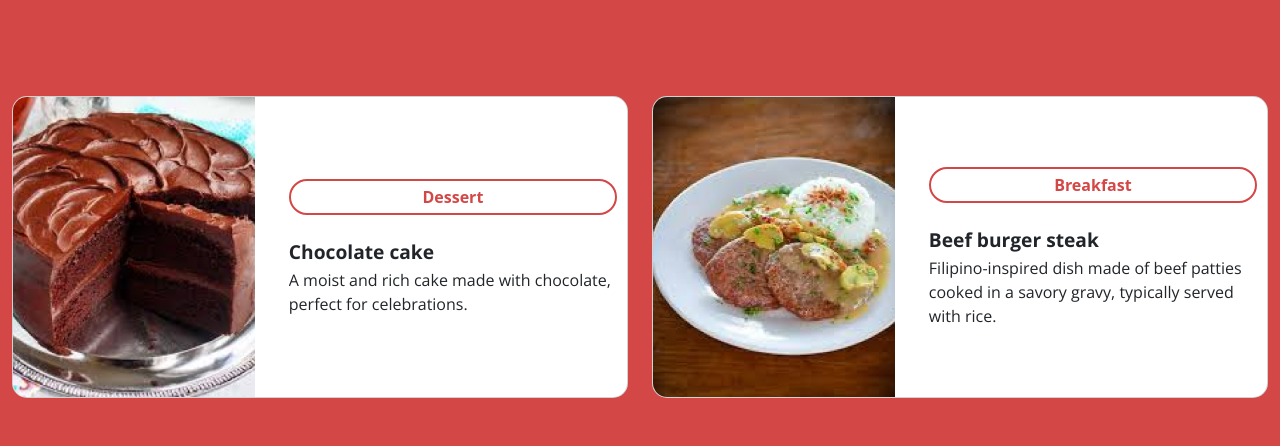
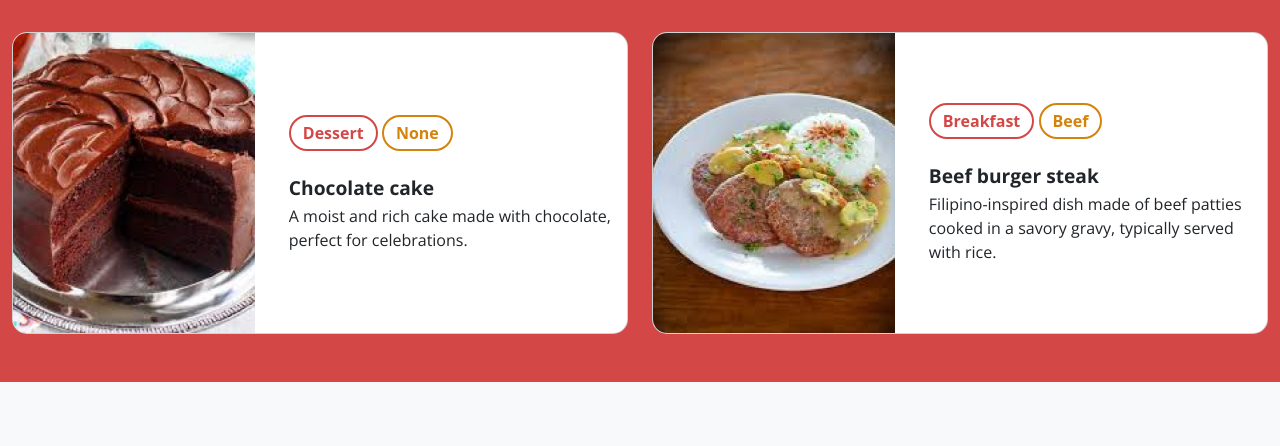
Before and after one commit to HexaStacks-org/TasteBuds, a PHP site: page /foodListings.php in a window 1280 px wide. Shown: the part 937-1383 px from the top of the page. After the commit the page ends 1319 px from the top, so only its background shows below. Run offline with PHP 8.4, Linux system fonts and the light colour scheme; data comes from the database, SQL or seed files in the repository; some web fonts are replaced.

Commit message:
refiend integration for food listings

```diff
--- a/foodListings.php
+++ b/foodListings.php
@@ -5,22 +5,6 @@ $primaryCategoryFilter = isset($_GET['primaryCategoryName']) ? $_GET['primaryCat
 $subcategoryFilter = isset($_GET['subcategoryName']) ? $_GET['subcategoryName'] : '';
 
 // Query for Recipe Details
-$queryFourLatestRecipes = "
-    SELECT recipes.*,
-           users.*,
-           images.*,
-           primaryfoodcategories.*,
-           foodSubcategories.*,
-           (SELECT COUNT(likeID) FROM likes WHERE likes.recipeID = recipes.recipeID) AS likesCount,
-          (SELECT COUNT(bookmarkID) FROM bookmarks WHERE bookmarks.recipeID = recipes.recipeID) AS bookmarksCount
-    FROM recipes
-    LEFT JOIN users ON users.userID = recipes.userID
-    LEFT JOIN images ON images.recipeID = recipes.recipeID
-    LEFT JOIN primaryfoodcategories ON primaryfoodcategories.primaryCategoryID = recipes.primaryCategoryID
-    LEFT JOIN foodSubcategories ON foodSubcategories.subcategoryID = recipes.subcategoryID
-    ORDER BY recipes.createdAt DESC LIMIT 4
-";
-
 $queryRecipes = "
     SELECT recipes.*,
            users.*,
@@ -35,6 +19,8 @@ $queryRecipes = "
     LEFT JOIN primaryfoodcategories ON primaryfoodcategories.primaryCategoryID = recipes.primaryCategoryID
     LEFT JOIN foodSubcategories ON foodSubcategories.subcategoryID = recipes.subcategoryID
 ";
+
+$queryFourLatestRecipes = $queryRecipes . "ORDER BY recipes.createdAt DESC LIMIT 4";
 
 // Query for counting the total number of filtered recipes
 $queryCount = "
@@ -200,15 +186,15 @@ $subcategoryResults = executeQuery($subcategoryQuery);
       <div class="row">
 
         <!--  The total count for results-->
-    <div class="row mt-5 mb-3">
+        <div class="row mt-5 mb-5">
           <div class="col text-center" style="color:white;">
-        <h4>CHECK OUT THESE LATEST RECIPES!</h4>
+            <h4>CHECK OUT THESE LATEST RECIPES</h4>
           </div>
         </div>
 
         <?php if (mysqli_num_rows($resultFourLatestRecipes) > 0) {
           while ($rowFourLatestRecipes = mysqli_fetch_assoc($resultFourLatestRecipes)) { ?>
-          <div class="col-md-6 mt-5 mb-5">
+            <div class="col-md-6 mb-5">
               <div class="card">
                 <div class="row" style="height: 300px;">
                   <div class="col-md-5" style="height: 300px;">
@@ -219,7 +205,10 @@ $subcategoryResults = executeQuery($subcategoryQuery);
                   <div class="col-md-7">
                     <div class="card-body"
                       style="padding: 20px 10px; height: 100%; overflow: hidden; text-overflow: ellipsis;">
-                    <span class="category"><?php echo $rowFourLatestRecipes["primaryCategoryName"]; ?></span>
+                      <div class="col" style=" flex: 0;">
+                        <span class="primaryCategory"><?php echo $rowFourLatestRecipes["primaryCategoryName"]; ?></span>
+                        <span class="subcategory"><?php echo $rowFourLatestRecipes["subcategoryName"]; ?></span>
+                      </div>
                       <h5 class="card-title"><?php echo $rowFourLatestRecipes["recipeTitle"]; ?></h5>
                       <p class="card-text"
                         style="overflow: hidden; text-overflow: ellipsis; display: -webkit-box; -webkit-line-clamp: 5; -webkit-box-orient: vertical;">
@@ -254,7 +243,7 @@ $subcategoryResults = executeQuery($subcategoryQuery);
       <div class="row">
 
         <!--  The total count for results-->
-      <div class="row mt-5 mb-3">
+        <div class="row mt-5 mb-5">
           <div class="col text-center" style="color:white;">
             <?php
             if (mysqli_num_rows($countResult) > 0) {
@@ -269,7 +258,7 @@ $subcategoryResults = executeQuery($subcategoryQuery);
 
         <?php if (mysqli_num_rows($resultRecipes) > 0) {
           while ($recipesRow = mysqli_fetch_assoc($resultRecipes)) { ?>
-          <div class="col-md-6 mt-5 mb-5">
+            <div class="col-md-6 mb-5">
               <div class="card">
                 <div class="row" style="height: 300px;">
                   <div class="col-md-5" style="height: 300px;">
@@ -280,7 +269,13 @@ $subcategoryResults = executeQuery($subcategoryQuery);
                   <div class="col-md-7">
                     <div class="card-body"
                       style="padding: 20px 10px; height: 100%; overflow: hidden; text-overflow: ellipsis;">
-                    <span class="category"><?php echo $recipesRow["primaryCategoryName"]; ?></span>
+
+                      <div class="col" style=" flex: 0;">
+                        <span class="primaryCategory"><?php echo $recipesRow["primaryCategoryName"]; ?></span>
+                        <span class="subcategory"><?php echo $recipesRow["subcategoryName"]; ?></span>
+                      </div>
+
+
                       <h5 class="card-title"><?php echo $recipesRow["recipeTitle"]; ?></h5>
                       <p class="card-text"
                         style="overflow: hidden; text-overflow: ellipsis; display: -webkit-box; -webkit-line-clamp: 5; -webkit-box-orient: vertical;">
--- a/shared/assets/css/foodListingsRecipe.css
+++ b/shared/assets/css/foodListingsRecipe.css
@@ -30,6 +30,10 @@
 
   --ff-title: "Rammetto One", serif;
   --ff-text: "Open Sans", serif;
+}
+
+body {
+  background-color: #FDF3E9;
 }
 
 .rammetto-one {
@@ -167,7 +171,7 @@
   object-fit: cover;
 }
 
-.category {
+.primaryCategory {
   border: 2px solid var(--clr-secondary);
   color: var(--clr-secondary);
   border-radius: 50rem;
@@ -180,6 +184,18 @@
   white-space: nowrap;
 }
 
+.subcategory {
+  border: 2px solid var(--clr-dark-orange);
+  color: var(--clr-dark-orange);
+  border-radius: 50rem;
+  padding: 0.25em 0.75em;
+  display: inline-flex;
+  align-items: center;
+  justify-content: center;
+  font-size: var(--fs-paragraph);
+  font-weight: bold;
+  white-space: nowrap;
+}
 
 /*ANG NAGAMIT LANG NITO AY (RECIPE-VIEW)*/
 /* Remove underline from links */
```
Lines whose indentation alone changed are shown as unchanged.
